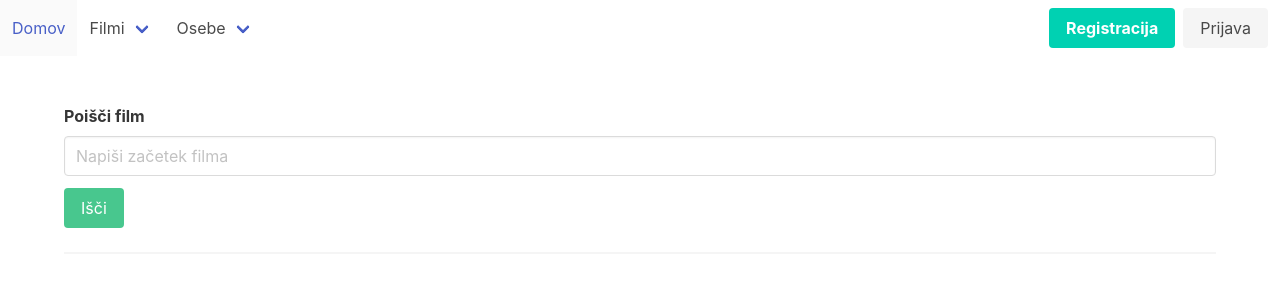
After one commit to jaanos/podatkovne-baze-2, a Django app: page /filmi/film_poisci in a window 1280 px wide. The commit adds this page. Shown: the top 300 px of the page. Run offline with Django 5.2, Linux system fonts and the light colour scheme.

Commit message:
Doda snov iz 6. vaj

```diff
--- /dev/null
+++ b/vaje/filmi_projekt/filmiapp/templates/filmiapp/film_poisci.html
@@ -0,0 +1,31 @@
+{% extends "filmiapp/osnova.html" %}
+
+{% block naslov %}Poišči film{% endblock %}
+
+{% block vsebina %}
+<form method="GET">
+    <div class="field">
+        <label class="label">Poišči film</label>
+        <div class="control">
+            <input class="input" type="text" name="zacetek" value="{{ poizvedba }}" placeholder="Napiši začetek filma">
+        </div>
+    </div>
+    <div class="field">
+        <div class="control">
+            <button class="button is-success">Išči</button>
+        </div>
+    </div>
+</form>
+
+<hr>
+
+{% if rezultat %}
+    <ol>
+        {% for film in rezultat %}
+            <li><a href="{% url 'filmiapp:film_podrobnosti' film.id %}">{{ film }}</a></li>
+        {% endfor %}
+    </ol>
+{% elif poizvedba %}
+    <p>V bazi ni filma, ki bi se začel z {{ poizvedba }}!</p>
+{% endif %}
+{% endblock %}
--- a/vaje/filmi_projekt/filmiapp/templates/filmiapp/osnova.html
+++ b/vaje/filmi_projekt/filmiapp/templates/filmiapp/osnova.html
@@ -35,7 +35,9 @@
                             <a href="{% url 'filmiapp:film_najboljsi' 10 %}" class="navbar-item">
                                 Poišči dobre filme
                             </a>
-
+                            <a href="{% url 'filmiapp:film_poisci' %}" class="navbar-item">
+                                Poišči poljubne filme
+                            </a>
                             {% if perms.filmiapp.add_film %}
                             <a href="/filmi/dodaj/" class="navbar-item">
                                 Dodaj film
--- a/vaje/filmi_projekt/filmiapp/urls.py
+++ b/vaje/filmi_projekt/filmiapp/urls.py
@@ -7,4 +7,7 @@ urlpatterns = [
     path('', views.index, name='index'),
     path('film/<int:film_id>', views.film_podrobnosti, name='film_podrobnosti'),
     path('najboljsi/<int:st_najboljsih>', views.film_najboljsi, name='film_najboljsi'),
+    path('film_poisci', views.film_poisci, name='film_poisci'),
+    path('glasuj', views.film_glasuj, name='film_glasuj')
+
 ]
--- a/vaje/filmi_projekt/filmiapp/views.py
+++ b/vaje/filmi_projekt/filmiapp/views.py
@@ -1,7 +1,11 @@
 from django.shortcuts import redirect, render, get_object_or_404
 from django.db import transaction
+from django.http import HttpResponseNotAllowed
+from django.db.models import F
+from django.contrib import messages
 from django.contrib.auth import login
 from django.contrib.auth.forms import UserCreationForm
+from django.contrib.auth.decorators import login_required
 from .models import Film
 
 """
@@ -18,7 +22,7 @@ def film_podrobnosti(request, film_id):
     film = get_object_or_404(Film, id=film_id)
     polja = film._meta.get_fields()[2:] # Prvi dve polji sta vloga in id, ki nas ne zanimata
     podrobnosti = [(polje.verbose_name, getattr(film, polje.name)) for polje in polja]
-    kontekst = {'film' : str(film), 'podrobnosti' : podrobnosti}
+    kontekst = {'film' : film, 'podrobnosti' : podrobnosti}
     return render(request, 'filmiapp/film_podrobnosti.html', kontekst)
 
 
@@ -28,6 +32,23 @@ def film_najboljsi(request, st_najboljsih):
     kontekst = {'info_najboljsi' : info_najboljsi, 'stevilo' : st_najboljsih}
     return render(request, 'filmiapp/film_najboljsi.html', kontekst)
 
+def film_poisci(request):
+    poizvedba = request.GET.get('zacetek', '')
+    zeleni_filmi = []
+    if poizvedba:
+        zeleni_filmi = Film.objects.filter(naslov__istartswith=poizvedba)[:100]
+    return render(request, 'filmiapp/film_poisci.html', {'poizvedba' : poizvedba, 'rezultat' : zeleni_filmi})
+
+@login_required
+def film_glasuj(request):
+    if request.method == 'POST':
+        film_id = request.POST.get('film_id', -1)
+        film = get_object_or_404(Film, id=film_id)
+        film.glasovi = F('glasovi') + 1
+        film.save()
+        messages.success(request, "Vaš glas je bil zabeležen!")
+        return redirect('filmiapp:film_podrobnosti', film_id)
+    return HttpResponseNotAllowed(['POST'])
 
 @transaction.atomic
 def registracija(request):
```
Also changed, not shown: vaje/filmi_projekt/filmiapp/templates/filmiapp/film_podrobnosti.html (+9 -1 lines), vaje/README.md.
